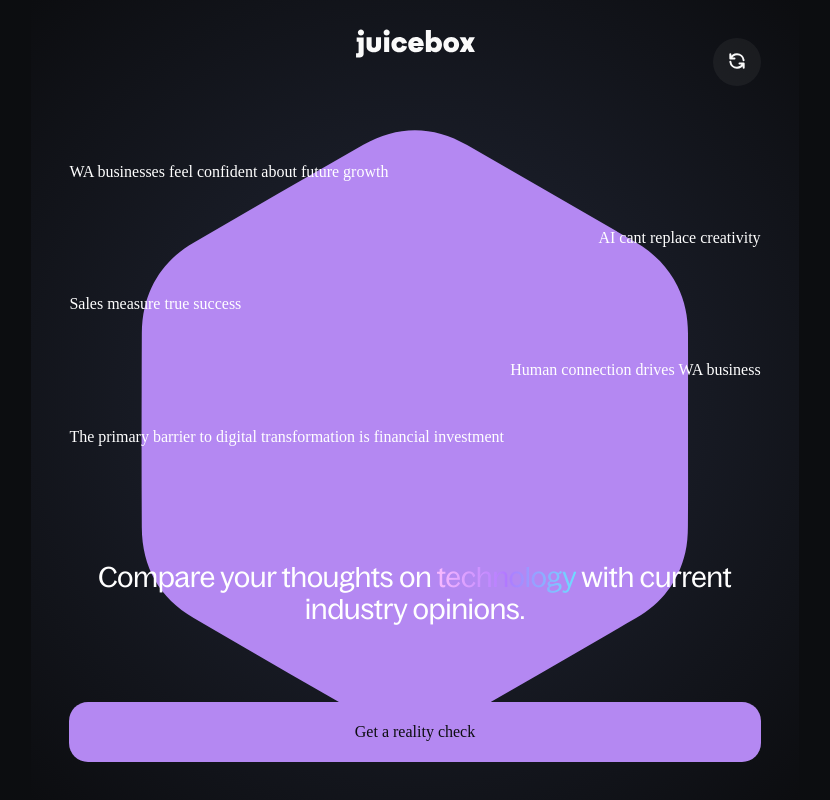
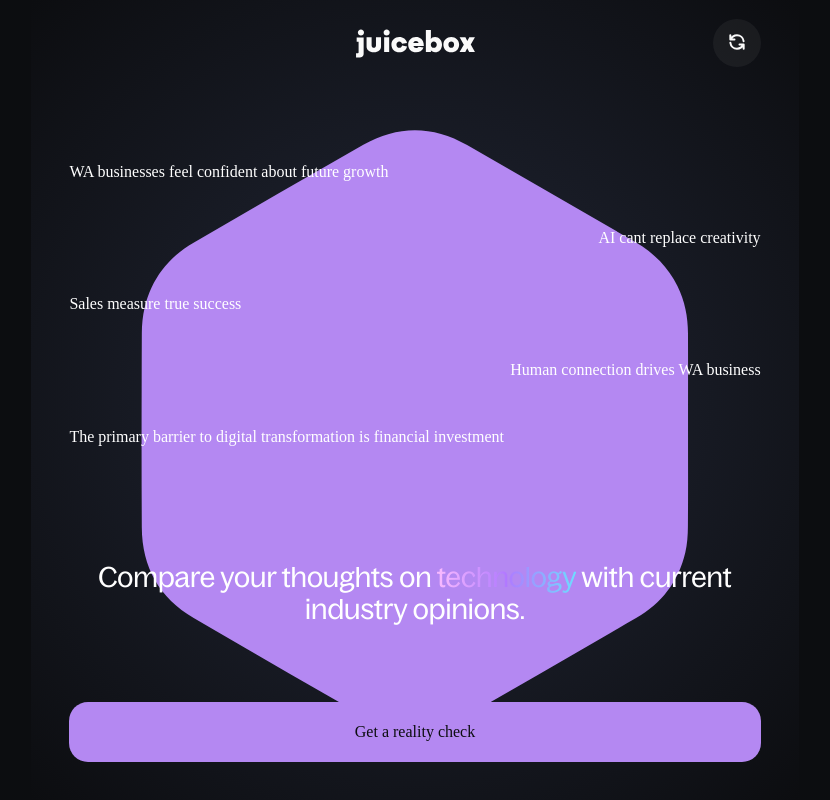
Before and after one commit to alee0510/juicebox-test, a Next.js app: page / in a window 1280 px wide. Shown: the whole page, without its empty margins (225-1055 px from the left). Built offline with nearby package versions, Linux system fonts and the light colour scheme.

Commit message:
chore: fixed header styles

```diff
--- a/src/app/_lib/components/features/header/header.module.css
+++ b/src/app/_lib/components/features/header/header.module.css
@@ -1,10 +1,10 @@
 .header {
     display: flex;
     justify-content: space-between;
+    align-items: center;
     padding: 5%;
     height: 86px;
     width: 100%;
-    background-color: transparent;
     z-index: 10;
     position: absolute;
 }
```
